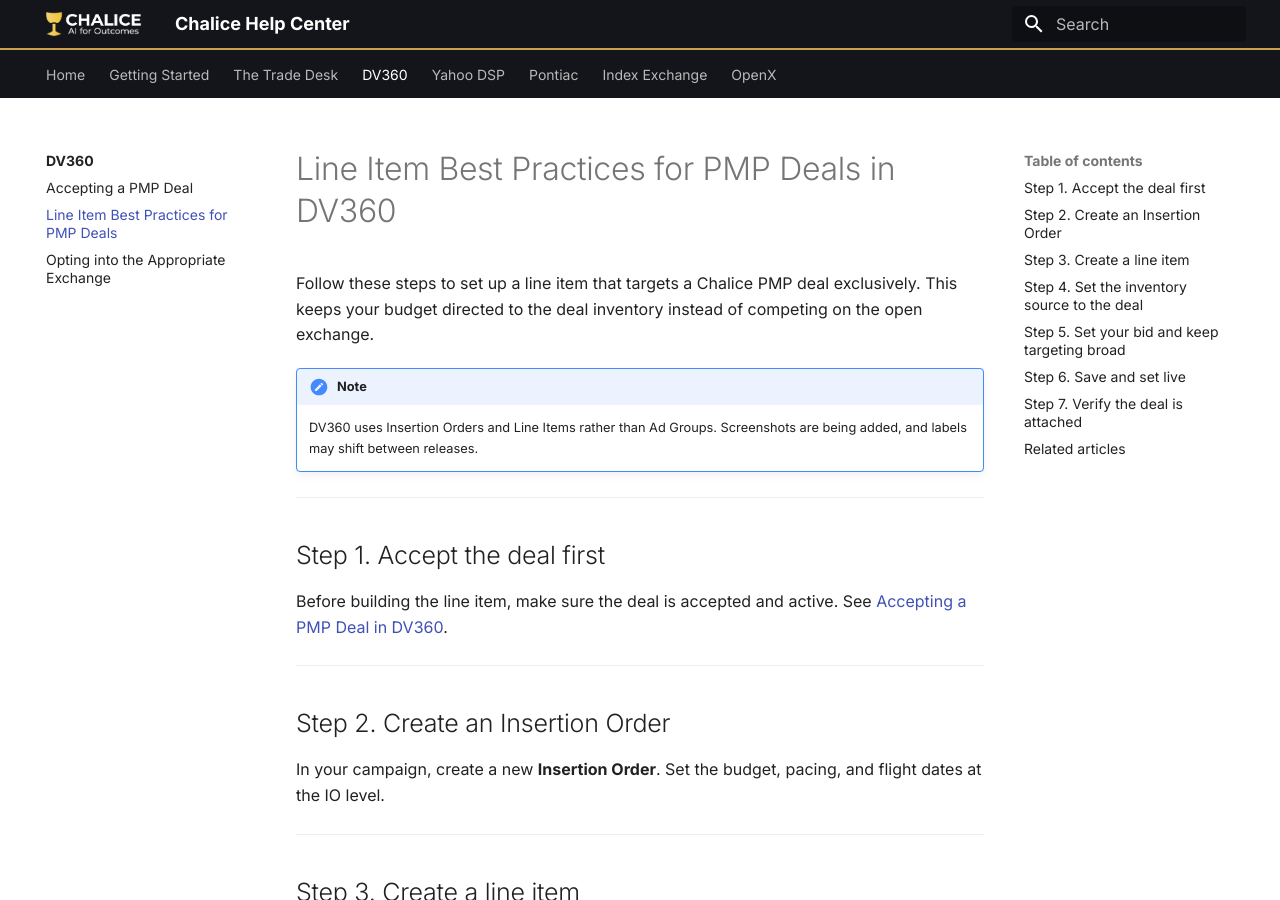
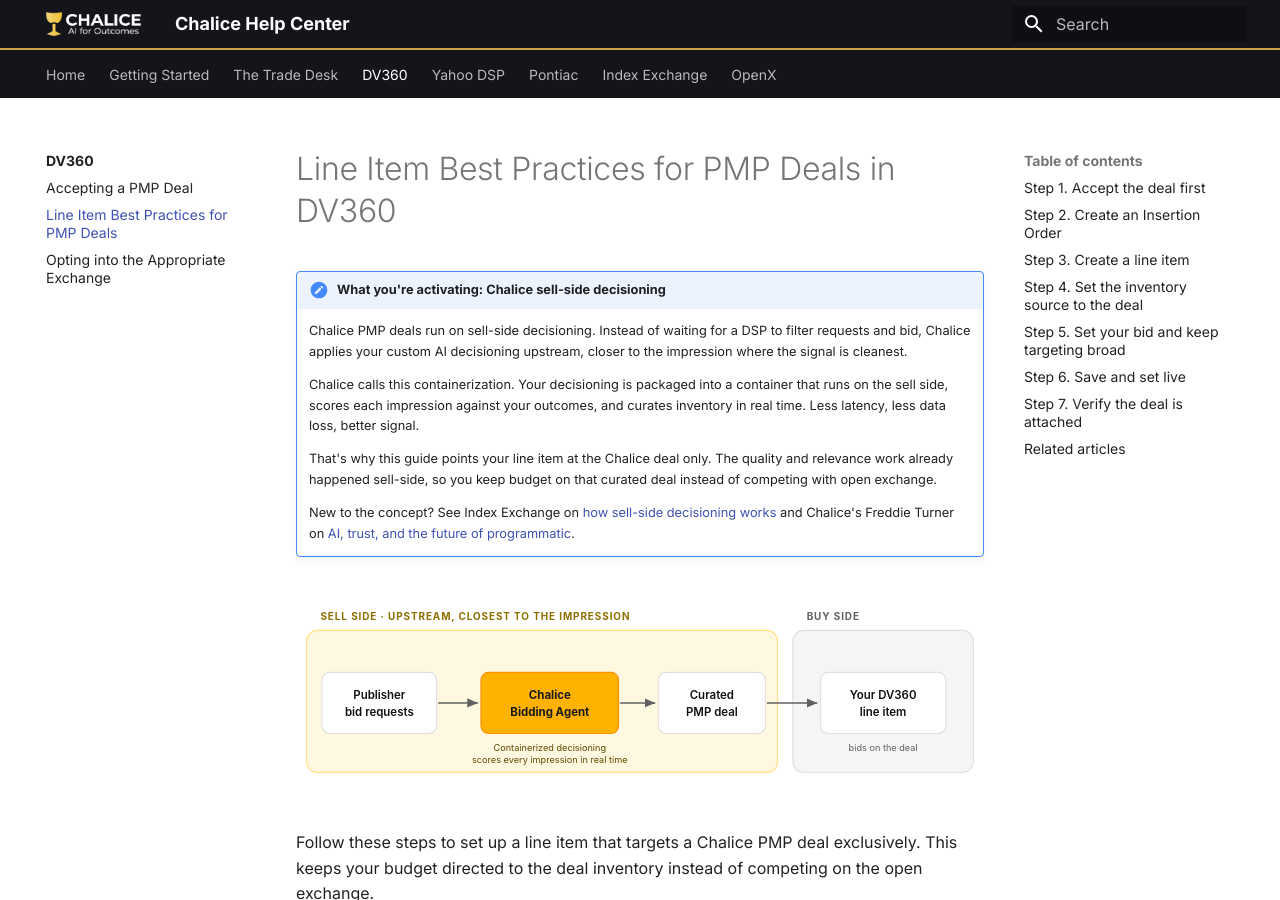
Before and after one commit to Rudy-chalice/chalice-help, an MkDocs documentation site: the page built from docs/dv360/line-item-best-practices-pmp.md, in a window 1280 px wide and 900 px high. Built offline with MkDocs 1.6.1 and Material for MkDocs 9.7.7, drawn with Linux system fonts in a browser that asks for light colours.

Commit message:
Add sell-side decisioning note and diagram to DV360 line item PMP guide

```diff
--- a/docs/dv360/line-item-best-practices-pmp.md
+++ b/docs/dv360/line-item-best-practices-pmp.md
@@ -1,4 +1,15 @@
 # Line Item Best Practices for PMP Deals in DV360
+
+!!! note "What you're activating: Chalice sell-side decisioning"
+    Chalice PMP deals run on sell-side decisioning. Instead of waiting for a DSP to filter requests and bid, Chalice applies your custom AI decisioning upstream, closer to the impression where the signal is cleanest.
+
+    Chalice calls this containerization. Your decisioning is packaged into a container that runs on the sell side, scores each impression against your outcomes, and curates inventory in real time. Less latency, less data loss, better signal.
+
+    That's why this guide points your line item at the Chalice deal only. The quality and relevance work already happened sell-side, so you keep budget on that curated deal instead of competing with open exchange.
+
+    New to the concept? See Index Exchange on [how sell-side decisioning works](https://www.indexexchange.com/index-explains/how-does-sell-side-decisioning-work/) and Chalice's Freddie Turner on [AI, trust, and the future of programmatic](https://newdigitalage.co/ai/freddie-turner-ai-trust-and-the-future-of-programmatic/).
+
+![Sell-side decisioning flow: publisher bid requests pass through the Chalice Bidding Agent on the sell side, which shapes demand and supply and scores every impression, producing a curated PMP deal that your DV360 line item bids on.](assets/ssd-flow.svg)
 
 Follow these steps to set up a line item that targets a Chalice PMP deal exclusively. This keeps your budget directed to the deal inventory instead of competing on the open exchange.
 
```
Also changed, not shown: docs/dv360/assets/ssd-flow.svg (added).
